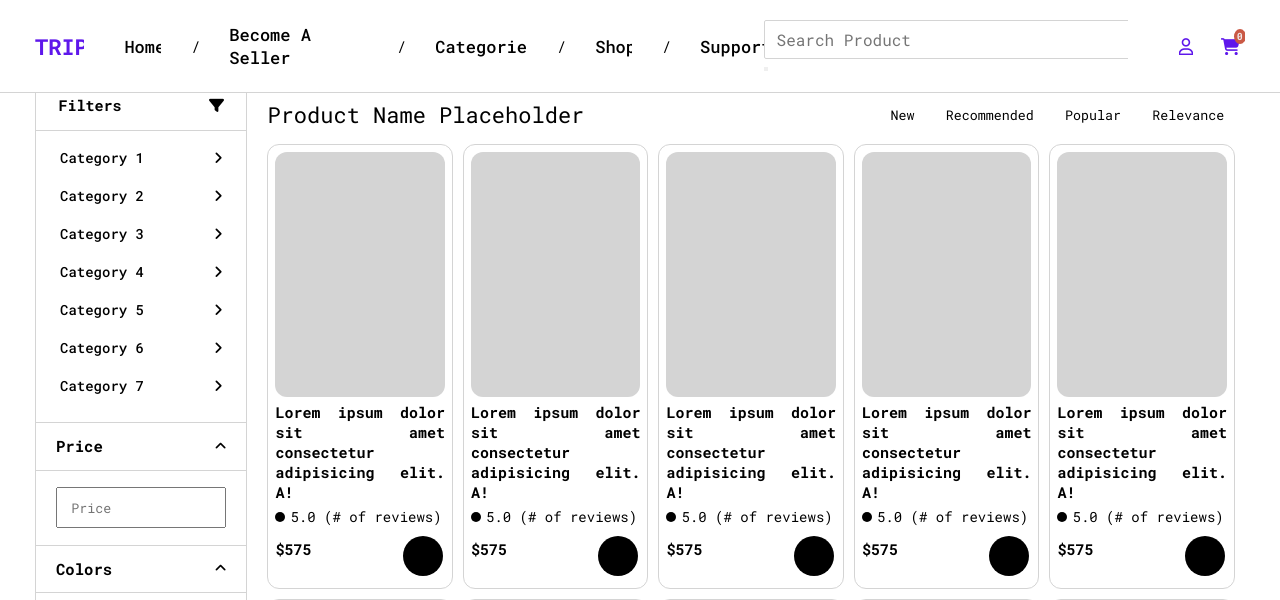
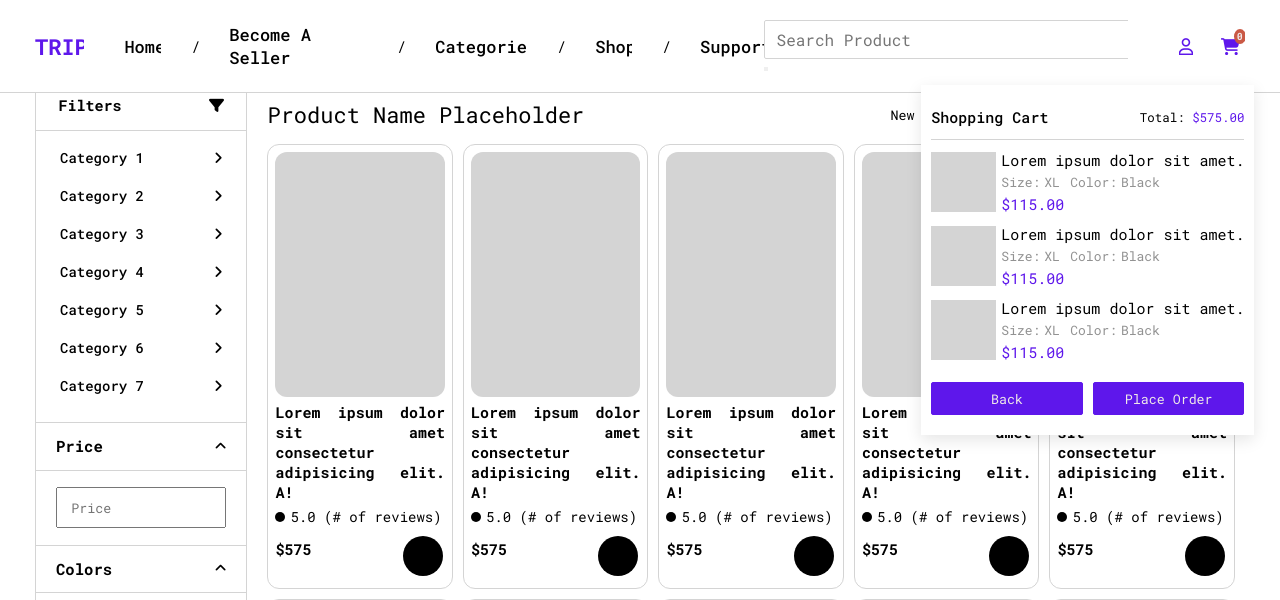
Before and after one commit to mebzmoren/OnlineStore, a PHP site: page /shop.html in a window 1280 px wide. Shown: the top 600 px of the page. Run offline with PHP 8.4, Linux system fonts and the light colour scheme; some libraries are stand-ins or nearby versions.

Commit message:
added shopping cart ui

```diff
--- a/shop.html
+++ b/shop.html
@@ -61,6 +61,73 @@
               </div>
             </div>
           </a>
+        </div>
+      </div>
+      <!-- Shopping Cart Hamburger -->
+      <div class="shopping-cart">
+        <div class="shopping-cart-header">
+          <span class="title">Shopping Cart</span>
+          <div class="total">
+            <h5>Total:</h5>
+            <h5>$575.00</h5>
+          </div>
+        </div>
+        <div class="shopping-cart-items">
+          <div class="item-row">
+            <span class="img"></span>
+            <div class="item-details">
+              <span class="item-name">Lorem ipsum dolor sit amet.</span>
+              <div class="group">
+                <div class="details-group">
+                  <span class="detail-name">Size:</span>
+                  <span class="value">XL</span>
+                </div>
+                <span class="details-group">
+                  <span class="detail-name">Color:</span>
+                  <span class="value">Black</span>
+                </span>
+              </div>
+              <span class="price">$115.00</span>
+            </div>
+          </div>
+          <div class="item-row">
+            <span class="img"></span>
+            <div class="item-details">
+              <span class="item-name">Lorem ipsum dolor sit amet.</span>
+              <div class="group">
+                <div class="details-group">
+                  <span class="detail-name">Size:</span>
+                  <span class="value">XL</span>
+                </div>
+                <span class="details-group">
+                  <span class="detail-name">Color:</span>
+                  <span class="value">Black</span>
+                </span>
+              </div>
+              <span class="price">$115.00</span>
+            </div>
+          </div>
+          <div class="item-row">
+            <span class="img"></span>
+            <div class="item-details">
+              <span class="item-name">Lorem ipsum dolor sit amet.</span>
+              <div class="group">
+                <div class="details-group">
+                  <span class="detail-name">Size:</span>
+                  <span class="value">XL</span>
+                </div>
+                <span class="details-group">
+                  <span class="detail-name">Color:</span>
+                  <span class="value">Black</span>
+                </span>
+              </div>
+              <span class="price">$115.00</span>
+            </div>
+          </div>
+        </div>
+        <div class="actions">
+          <button>Back</button>
+          <button>Place Order</button>
         </div>
       </div>
     </div>
--- a/styles.css
+++ b/styles.css
@@ -222,6 +222,116 @@ header .categories .right a {
 }
 
 header .categories .right a:hover {
+  color: var(--main-color);
+}
+
+/* Shopping Cart Hamburger */
+.shopping-cart {
+  position: fixed;
+  display: flex;
+  flex-direction: column;
+  top: 85px;
+  right: 2%;
+  max-width: 500px;
+  box-shadow: var(--box-shadow);
+  background-color: var(--light-color);
+  padding: 1em;
+}
+
+.shopping-cart .shopping-cart-header {
+  display: flex;
+  justify-content: space-between;
+  align-items: center;
+  font-size: 1.5rem;
+  padding: 0.8em 0em;
+  border-bottom: 1px solid var(--grey-color);
+}
+
+.shopping-cart .shopping-cart-header .total {
+  display: flex;
+  align-items: center;
+  gap: 0.5em;
+}
+
+.shopping-cart .shopping-cart-header .title {
+  font-size: 1.5rem;
+  font-weight: 500;
+}
+
+.shopping-cart .shopping-cart-header .total h5 {
+  font-weight: 400;
+}
+
+.shopping-cart .shopping-cart-header .total h5:last-child {
+  color: var(--main-color);
+}
+
+.shopping-cart .shopping-cart-items {
+  display: flex;
+  flex-direction: column;
+  padding: 1em 0;
+  gap: 1em;
+}
+
+.shopping-cart .shopping-cart-items .item-row {
+  display: flex;
+  justify-content: center;
+  align-items: center;
+  gap: 0.5em;
+}
+
+.shopping-cart .shopping-cart-items .item-row .img {
+  min-width: 65px;
+  min-height: 60px;
+  background-color: var(--grey-color);
+}
+
+.shopping-cart .shopping-cart-items .item-row .item-details {
+  display: flex;
+  flex-direction: column;
+  gap: 0.3em;
+}
+
+.shopping-cart .shopping-cart-items .item-row .item-details .item-name {
+  font-size: 1.5rem;
+}
+
+.shopping-cart .shopping-cart-items .item-row .item-details .group {
+  display: flex;
+  gap: 0.8em;
+  font-size: 1.3rem;
+}
+
+.shopping-cart .shopping-cart-items .item-row .item-details .price {
+  color: var(--main-color);
+  font-size: 1.5rem;
+}
+
+.shopping-cart .shopping-cart-items .item-row .item-details .group .details-group {
+  display: flex;
+  gap: 0.3em;
+  color: var(--grey-color-1);
+}
+
+.shopping-cart .actions {
+  margin: 1em 0;
+  display: flex;
+  gap: 1em;
+}
+
+.shopping-cart .actions button {
+  flex: 50%;
+  background-color: var(--main-color);
+  border: 1px solid var(--main-color);
+  padding: 0.5em 0.8em;
+  color: var(--text-color);
+  border-radius: 2px;
+  cursor: pointer;
+  transition: all .3s ease;
+}
+
+.shopping-cart .actions button:hover {
+  background-color: var(--light-color);
   color: var(--main-color);
 }
 
@@ -1201,7 +1311,7 @@ footer .bottom .group h4 {
   gap: 3em;
 }
 
-/* Delivery Information */
+/* Delivery Information & Payment Method*/
 .checkout-container .checkout-details {
   flex: 70%;
   display: flex;
@@ -1257,7 +1367,6 @@ footer .bottom .group h4 {
 .checkout-container .checkout-details .info .group .field {
   flex: 50%;
 }
-/* Payment Method */
 
 /* Order Summary */
 .checkout-container .order-summary {
```
